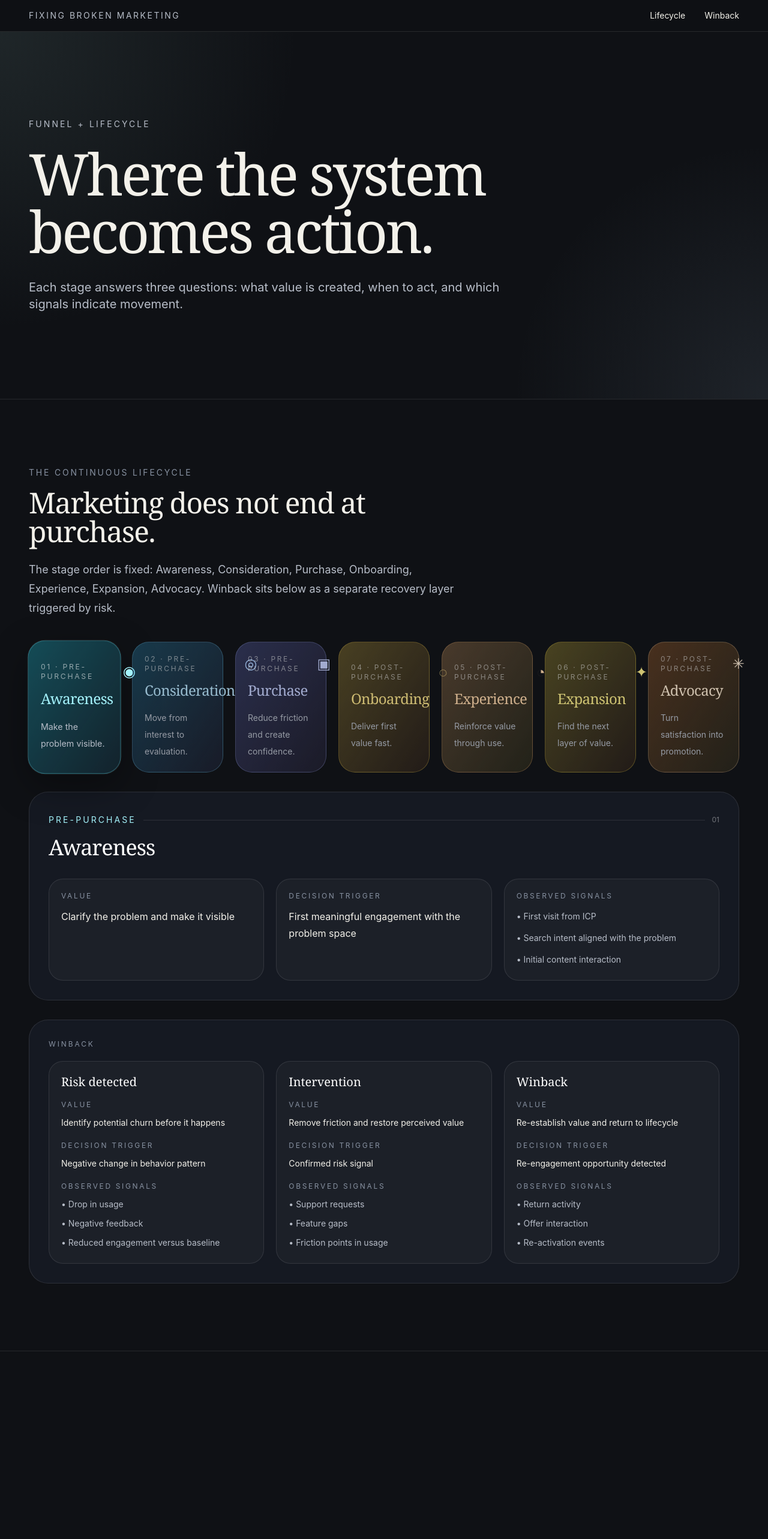
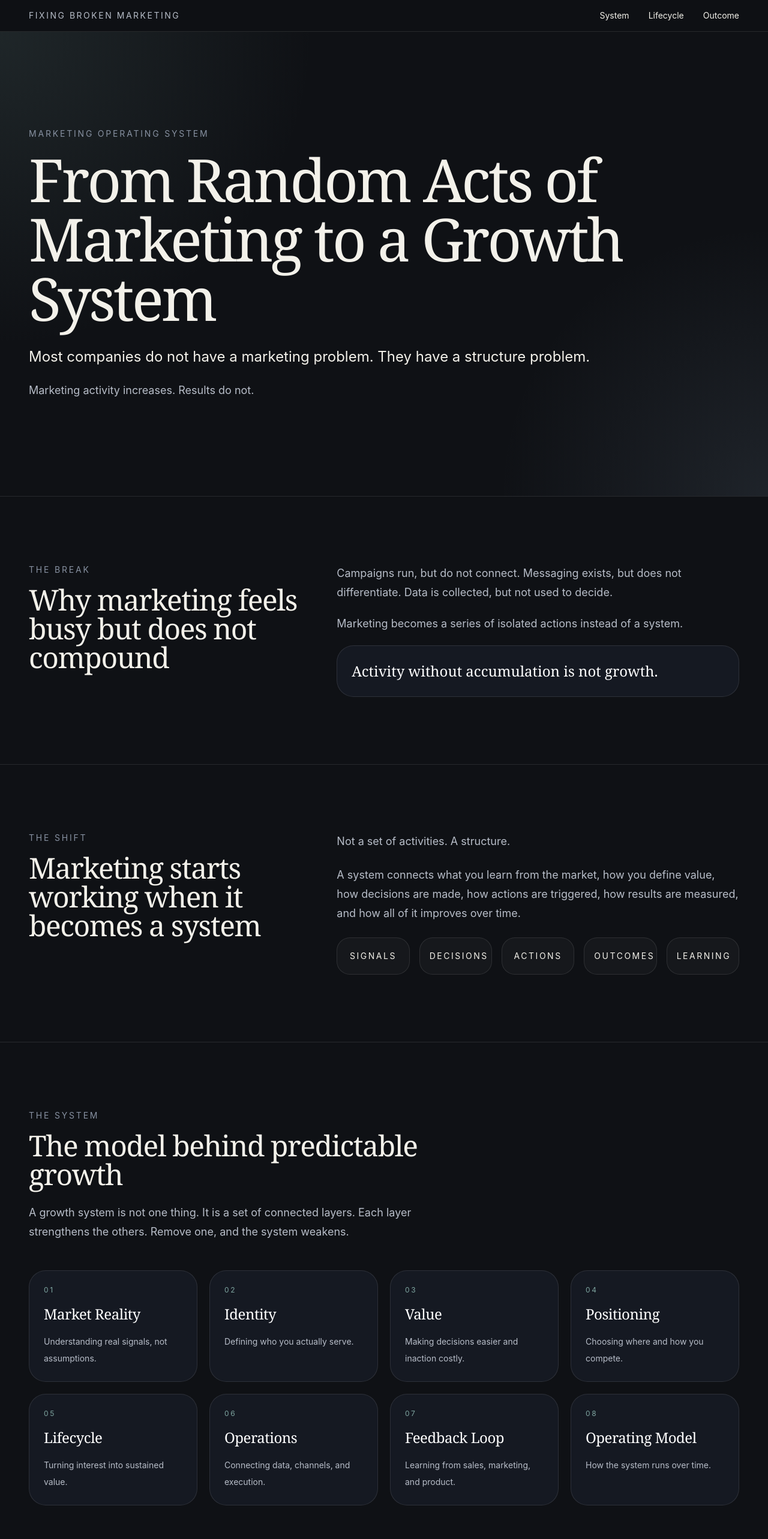
Before and after one commit to futurefi/Verdrae, a Next.js app: page / in a window 1280 px wide. Shown: the top 2566 px of the page at 60% size. Before the commit the page ends 2253 px from the top, so only its background shows below. Built offline with nearby package versions, Linux system fonts and the light colour scheme.

Commit message:
Update page.tsx

```diff
--- a/app/page.tsx
+++ b/app/page.tsx
@@ -52,7 +52,7 @@ const stageData = [
     trigger: 'Explicit buying intent',
     signals: [
       'Pricing page interaction',
-      'Demo or contact request',
+      'Demo / contact request',
       'Sales conversation initiated',
     ],
     short: 'Reduce friction and create confidence.',
@@ -85,11 +85,11 @@ const stageData = [
     text: 'text-orange-200',
     icon: '◔',
     value: 'Ensure continuous value and reinforce usage',
-    trigger: 'Change in engagement, whether positive or negative',
+    trigger: 'Change in engagement (increase or decline)',
     signals: [
       'Usage frequency',
       'Feature adoption',
-      'Inactivity versus baseline',
+      'Inactivity vs baseline',
     ],
     short: 'Reinforce value through use.',
   },
@@ -140,7 +140,7 @@ const winbackData = [
     signals: [
       'Drop in usage',
       'Negative feedback',
-      'Reduced engagement versus baseline',
+      'Reduced engagement vs baseline',
     ],
   },
   {
@@ -159,6 +159,49 @@ const winbackData = [
   },
 ];
 
+const systemLayers = [
+  {
+    title: 'Market Reality',
+    text: 'Understanding real signals, not assumptions.',
+  },
+  {
+    title: 'Identity',
+    text: 'Defining who you actually serve.',
+  },
+  {
+    title: 'Value',
+    text: 'Making decisions easier and inaction costly.',
+  },
+  {
+    title: 'Positioning',
+    text: 'Choosing where and how you compete.',
+  },
+  {
+    title: 'Lifecycle',
+    text: 'Turning interest into sustained value.',
+  },
+  {
+    title: 'Operations',
+    text: 'Connecting data, channels, and execution.',
+  },
+  {
+    title: 'Feedback Loop',
+    text: 'Learning from sales, marketing, and product.',
+  },
+  {
+    title: 'Operating Model',
+    text: 'How the system runs over time.',
+  },
+];
+
+function SectionEyebrow({ children }: { children: React.ReactNode }) {
+  return (
+    <div className="mb-4 text-sm uppercase tracking-[0.2em] text-[#8791A1]">
+      {children}
+    </div>
+  );
+}
+
 function StageCard({
   item,
   active,
@@ -176,7 +219,7 @@ function StageCard({
       className={`group relative rounded-[28px] border ${item.ring} bg-gradient-to-br ${item.accent} p-5 text-left transition duration-300 ${
         active
           ? 'scale-[1.02] shadow-[0_0_0_1px_rgba(255,255,255,0.08),0_20px_60px_rgba(0,0,0,0.35)]'
-          : 'opacity-80 hover:opacity-100'
+          : 'opacity-85 hover:opacity-100'
       }`}
     >
       <div className="flex items-start justify-between gap-4">
@@ -250,7 +293,7 @@ function DetailPanel({ item }: { item: (typeof stageData)[number] }) {
   );
 }
 
-export default function FixingBrokenMarketingSite() {
+export default function HomePage() {
   const [activeStage, setActiveStage] = useState(stageData[0]);
 
   return (
@@ -261,11 +304,14 @@ export default function FixingBrokenMarketingSite() {
             Fixing Broken Marketing
           </div>
           <nav className="hidden gap-8 text-sm text-[#B7BDC8] md:flex">
-            <a href="#interactive-lifecycle" className="transition hover:text-white">
+            <a href="#system" className="transition hover:text-white">
+              System
+            </a>
+            <a href="#lifecycle" className="transition hover:text-white">
               Lifecycle
             </a>
-            <a href="#winback" className="transition hover:text-white">
-              Winback
+            <a href="#outcome" className="transition hover:text-white">
+              Outcome
             </a>
           </nav>
         </div>
@@ -274,41 +320,129 @@ export default function FixingBrokenMarketingSite() {
       <main>
         <section className="relative overflow-hidden border-b border-white/10">
           <div className="absolute inset-0 bg-[radial-gradient(circle_at_top_left,rgba(127,166,161,0.14),transparent_35%),radial-gradient(circle_at_bottom_right,rgba(143,167,191,0.12),transparent_30%)]" />
-          <div className="relative mx-auto max-w-[1440px] px-5 py-24 md:px-8 md:py-32 lg:px-12 lg:py-36">
-            <div className="max-w-4xl">
-              <div className="mb-6 text-sm uppercase tracking-[0.22em] text-[#B7BDC8]">
-                Funnel + Lifecycle
-              </div>
+          <div className="relative mx-auto max-w-[1440px] px-5 py-24 md:px-8 md:py-32 lg:px-12 lg:py-40">
+            <div className="max-w-5xl">
+              <SectionEyebrow>Marketing operating system</SectionEyebrow>
               <h1
-                className="max-w-5xl text-5xl font-medium leading-[0.96] tracking-[-0.04em] md:text-7xl lg:text-[6rem]"
+                className="max-w-5xl text-5xl font-medium leading-[0.96] tracking-[-0.04em] md:text-7xl lg:text-[6.2rem]"
                 style={{ fontFamily: 'Georgia, Times New Roman, serif' }}
               >
-                Where the system becomes action.
+                From Random Acts of Marketing to a Growth System
               </h1>
-              <p className="mt-8 max-w-[65ch] text-lg leading-8 text-[#B7BDC8] md:text-xl">
-                Each stage answers three questions: what value is created, when
-                to act, and which signals indicate movement.
+              <p className="mt-8 max-w-[65ch] text-xl leading-9 text-[#F3F1EA] md:text-2xl">
+                Most companies do not have a marketing problem. They have a structure problem.
+              </p>
+              <p className="mt-6 max-w-[60ch] text-lg leading-8 text-[#B7BDC8]">
+                Marketing activity increases. Results do not.
               </p>
             </div>
           </div>
         </section>
 
-        <section id="interactive-lifecycle" className="border-b border-white/10">
-          <div className="mx-auto max-w-[1440px] px-5 py-20 md:px-8 md:py-24 lg:px-12 lg:py-28">
-            <div className="mb-10 max-w-3xl">
-              <div className="mb-4 text-sm uppercase tracking-[0.2em] text-[#8791A1]">
-                The continuous lifecycle
-              </div>
+        <section className="border-b border-white/10">
+          <div className="mx-auto grid max-w-[1440px] gap-12 px-5 py-20 md:px-8 md:py-24 lg:grid-cols-12 lg:px-12 lg:py-28">
+            <div className="lg:col-span-5">
+              <SectionEyebrow>The break</SectionEyebrow>
               <h2
                 className="text-3xl leading-tight tracking-[-0.03em] md:text-5xl"
                 style={{ fontFamily: 'Georgia, Times New Roman, serif' }}
               >
-                Marketing does not end at purchase.
+                Why marketing feels busy but does not compound
+              </h2>
+            </div>
+            <div className="space-y-5 lg:col-span-7">
+              <p className="max-w-[65ch] text-lg leading-8 text-[#B7BDC8]">
+                Campaigns run, but do not connect. Messaging exists, but does not differentiate. Data is collected, but not used to decide.
+              </p>
+              <p className="max-w-[65ch] text-lg leading-8 text-[#B7BDC8]">
+                Marketing becomes a series of isolated actions instead of a system.
+              </p>
+              <div className="rounded-[28px] border border-white/10 bg-[#151922] p-6">
+                <p className="text-2xl leading-9 text-white" style={{ fontFamily: 'Georgia, Times New Roman, serif' }}>
+                  Activity without accumulation is not growth.
+                </p>
+              </div>
+            </div>
+          </div>
+        </section>
+
+        <section className="border-b border-white/10">
+          <div className="mx-auto grid max-w-[1440px] gap-12 px-5 py-20 md:px-8 md:py-24 lg:grid-cols-12 lg:px-12 lg:py-28">
+            <div className="lg:col-span-5">
+              <SectionEyebrow>The shift</SectionEyebrow>
+              <h2
+                className="text-3xl leading-tight tracking-[-0.03em] md:text-5xl"
+                style={{ fontFamily: 'Georgia, Times New Roman, serif' }}
+              >
+                Marketing starts working when it becomes a system
+              </h2>
+            </div>
+            <div className="space-y-6 lg:col-span-7">
+              <p className="max-w-[65ch] text-lg leading-8 text-[#B7BDC8]">
+                Not a set of activities. A structure.
+              </p>
+              <p className="max-w-[65ch] text-lg leading-8 text-[#B7BDC8]">
+                A system connects what you learn from the market, how you define value, how decisions are made, how actions are triggered, how results are measured, and how all of it improves over time.
+              </p>
+              <div className="grid gap-4 md:grid-cols-5">
+                {['Signals', 'Decisions', 'Actions', 'Outcomes', 'Learning'].map((item) => (
+                  <div key={item} className="rounded-[22px] border border-white/10 bg-white/[0.03] px-4 py-5 text-center text-sm uppercase tracking-[0.18em] text-[#F3F1EA]">
+                    {item}
+                  </div>
+                ))}
+              </div>
+            </div>
+          </div>
+        </section>
+
+        <section id="system" className="border-b border-white/10">
+          <div className="mx-auto max-w-[1440px] px-5 py-20 md:px-8 md:py-24 lg:px-12 lg:py-28">
+            <div className="mb-12 max-w-3xl">
+              <SectionEyebrow>The system</SectionEyebrow>
+              <h2
+                className="text-3xl leading-tight tracking-[-0.03em] md:text-5xl"
+                style={{ fontFamily: 'Georgia, Times New Roman, serif' }}
+              >
+                The model behind predictable growth
               </h2>
               <p className="mt-6 max-w-[65ch] text-lg leading-8 text-[#B7BDC8]">
-                The stage order is fixed: Awareness, Consideration, Purchase,
-                Onboarding, Experience, Expansion, Advocacy. Winback sits below
-                as a separate recovery layer triggered by risk.
+                A growth system is not one thing. It is a set of connected layers. Each layer strengthens the others. Remove one, and the system weakens.
+              </p>
+            </div>
+            <div className="grid gap-5 md:grid-cols-2 xl:grid-cols-4">
+              {systemLayers.map((item, index) => (
+                <article key={item.title} className="rounded-[28px] border border-white/10 bg-[#151922] p-6">
+                  <div className="text-xs uppercase tracking-[0.22em] text-[#7FA6A1]">
+                    {String(index + 1).padStart(2, '0')}
+                  </div>
+                  <h3
+                    className="mt-4 text-2xl tracking-[-0.02em] text-white"
+                    style={{ fontFamily: 'Georgia, Times New Roman, serif' }}
+                  >
+                    {item.title}
+                  </h3>
+                  <p className="mt-4 text-sm leading-7 text-[#B7BDC8]">{item.text}</p>
+                </article>
+              ))}
+            </div>
+          </div>
+        </section>
+
+        <section id="lifecycle" className="border-b border-white/10">
+          <div className="mx-auto max-w-[1440px] px-5 py-20 md:px-8 md:py-24 lg:px-12 lg:py-28">
+            <div className="mb-10 max-w-3xl">
+              <SectionEyebrow>The lifecycle</SectionEyebrow>
+              <h2
+                className="text-3xl leading-tight tracking-[-0.03em] md:text-5xl"
+                style={{ fontFamily: 'Georgia, Times New Roman, serif' }}
+              >
+                Where the system becomes action
+              </h2>
+              <p className="mt-6 max-w-[65ch] text-lg leading-8 text-[#B7BDC8]">
+                This is where marketing actually runs. Not as campaigns, but as a continuous flow of decisions and actions.
+              </p>
+              <p className="mt-4 max-w-[65ch] text-lg leading-8 text-[#B7BDC8]">
+                Each stage answers three questions: what value is created, when do we act, and what signals tell us.
               </p>
             </div>
 
@@ -375,6 +509,85 @@ export default function FixingBrokenMarketingSite() {
             </div>
           </div>
         </section>
+
+        <section className="border-b border-white/10">
+          <div className="mx-auto grid max-w-[1440px] gap-12 px-5 py-20 md:px-8 md:py-24 lg:grid-cols-12 lg:px-12 lg:py-28">
+            <div className="lg:col-span-5">
+              <SectionEyebrow>The real insight</SectionEyebrow>
+              <h2
+                className="text-3xl leading-tight tracking-[-0.03em] md:text-5xl"
+                style={{ fontFamily: 'Georgia, Times New Roman, serif' }}
+              >
+                Marketing does not end at purchase
+              </h2>
+            </div>
+            <div className="space-y-5 lg:col-span-7">
+              <p className="max-w-[65ch] text-lg leading-8 text-[#B7BDC8]">
+                Growth is not created only before the sale.
+              </p>
+              <ul className="space-y-3 text-lg leading-8 text-[#B7BDC8]">
+                <li>• when value is delivered</li>
+                <li>• when usage is reinforced</li>
+                <li>• when expansion is unlocked</li>
+                <li>• when trust turns into advocacy</li>
+                <li>• when risk is detected before churn happens</li>
+              </ul>
+              <div className="rounded-[28px] border border-white/10 bg-[#151922] p-6">
+                <p className="text-2xl leading-9 text-white" style={{ fontFamily: 'Georgia, Times New Roman, serif' }}>
+                  Winback is not an exception. It is part of the system.
+                </p>
+              </div>
+            </div>
+          </div>
+        </section>
+
+        <section id="outcome" className="border-b border-white/10">
+          <div className="mx-auto max-w-[1440px] px-5 py-20 md:px-8 md:py-24 lg:px-12 lg:py-28">
+            <div className="mb-10 max-w-3xl">
+              <SectionEyebrow>The outcome</SectionEyebrow>
+              <h2
+                className="text-3xl leading-tight tracking-[-0.03em] md:text-5xl"
+                style={{ fontFamily: 'Georgia, Times New Roman, serif' }}
+              >
+                What changes when this works
+              </h2>
+            </div>
+            <div className="grid gap-5 md:grid-cols-2 xl:grid-cols-4">
+              {[
+                'Teams align around the same logic',
+                'Value is clear at every stage',
+                'Decisions become faster and better',
+                'Marketing connects directly to revenue',
+              ].map((item) => (
+                <div key={item} className="rounded-[28px] border border-white/10 bg-[#151922] p-6 text-lg leading-8 text-[#F3F1EA]">
+                  {item}
+                </div>
+              ))}
+            </div>
+            <p className="mt-8 text-xl leading-9 text-white" style={{ fontFamily: 'Georgia, Times New Roman, serif' }}>
+              Growth becomes more predictable.
+            </p>
+          </div>
+        </section>
+
+        <section>
+          <div className="mx-auto max-w-[1440px] px-5 py-20 md:px-8 md:py-24 lg:px-12 lg:py-28">
+            <div className="rounded-[32px] border border-white/10 bg-[linear-gradient(135deg,rgba(127,166,161,0.14),rgba(143,167,191,0.08),rgba(255,255,255,0.02))] p-8 md:p-12">
+              <div className="max-w-3xl">
+                <SectionEyebrow>The close</SectionEyebrow>
+                <h2
+                  className="text-3xl leading-tight tracking-[-0.03em] md:text-5xl"
+                  style={{ fontFamily: 'Georgia, Times New Roman, serif' }}
+                >
+                  This is not another marketing framework.
+                </h2>
+                <p className="mt-6 max-w-[65ch] text-lg leading-8 text-[#B7BDC8]">
+                  It is a way to make marketing actually work.
+                </p>
+              </div>
+            </div>
+          </div>
+        </section>
       </main>
     </div>
   );
```
